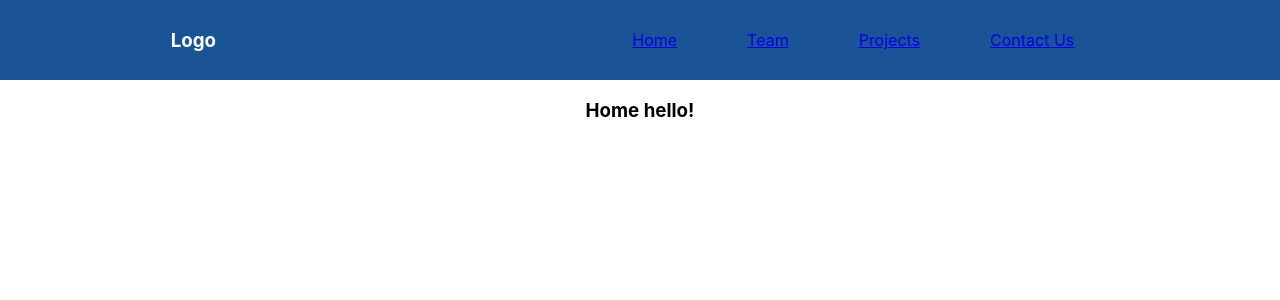
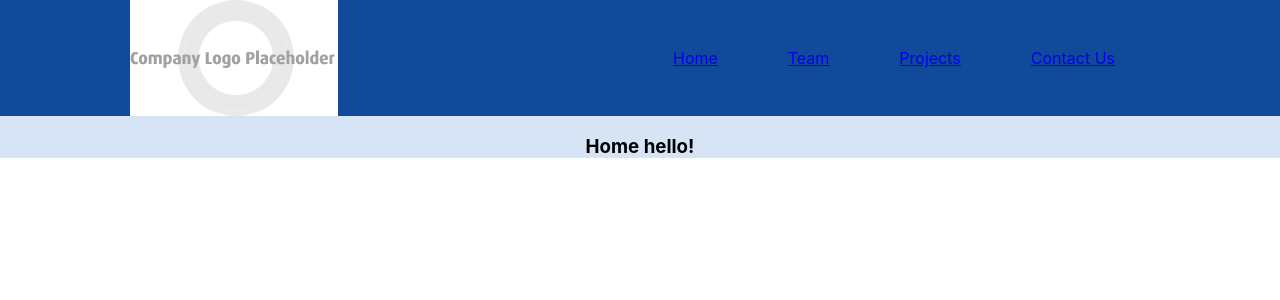
Before and after one commit to CS-Social-Good-CalPoly/club-website, a React (Create React App) app: page / in a window 1280 px wide. Shown: the top 300 px of the page. Built offline with nearby package versions, Linux system fonts and the light colour scheme.

Commit message:
final touches

```diff
--- a/src/App.css
+++ b/src/App.css
@@ -1,20 +1,4 @@
 .App {
   text-align: center;
+  background-color: #D6E4F5;
 }
-
-.nav-bar{
-  display: flex;
-  justify-content: space-around;
-  align-items: center;
-  min-height: 10vh;
-  background: rgb(26, 84, 150);
-  color: white;
-}
-
-.nav-links{
-  width: 40%;
-  list-style: none;
-  display: flex;
-  justify-content: space-around;
-  align-items: center;
-}
--- a/src/assets/Nav.css
+++ b/src/assets/Nav.css
@@ -0,0 +1,16 @@
+.nav-bar{
+    display: flex;
+    justify-content: space-around;
+    align-items: center;
+    min-height: 6vh;
+    background: #11499B;
+    color: white;
+  }
+
+  .nav-links{
+    width: 40%;
+    list-style: none;
+    display: flex;
+    justify-content: space-around;
+    align-items: center;
+  }
--- a/src/components/Nav.js
+++ b/src/components/Nav.js
@@ -1,5 +1,6 @@
 import React from 'react'
-import '../App.css';
+import '../assets/Nav.css';
+import imager from '../images/logo-placeholder-1.png';
 import { Link } from 'react-router-dom';
 
 
@@ -7,7 +8,7 @@ export default function Nav() {
     return (
         <div>
             <nav className = "nav-bar">
-                <h3>Logo</h3>
+                <img src= {imager} alt="temp-logo" />
                 <ul className="nav-links">
                     <Link to = "/Home">
                         <li>Home</li>
```
Also changed, not shown: src/images/logo-placeholder-1.png (added).
